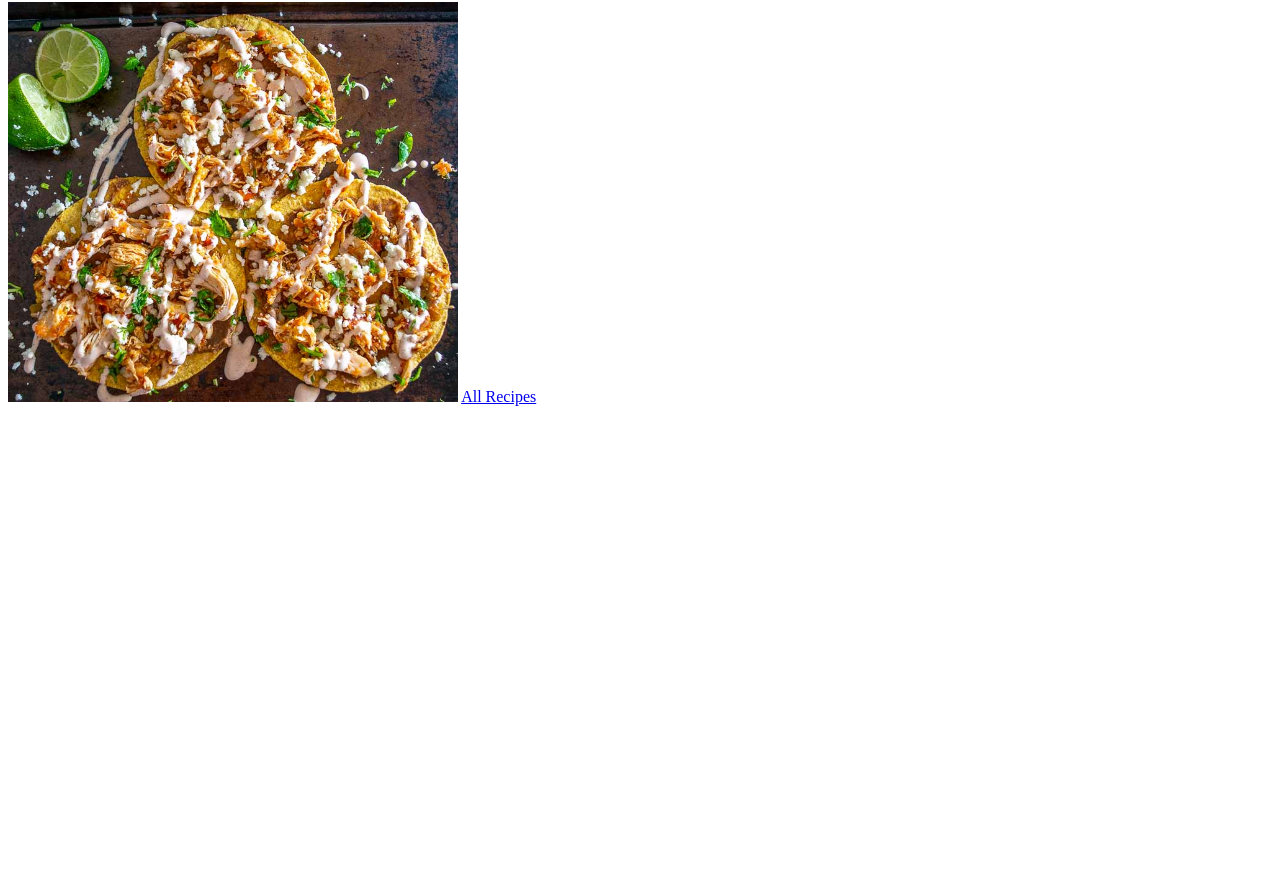
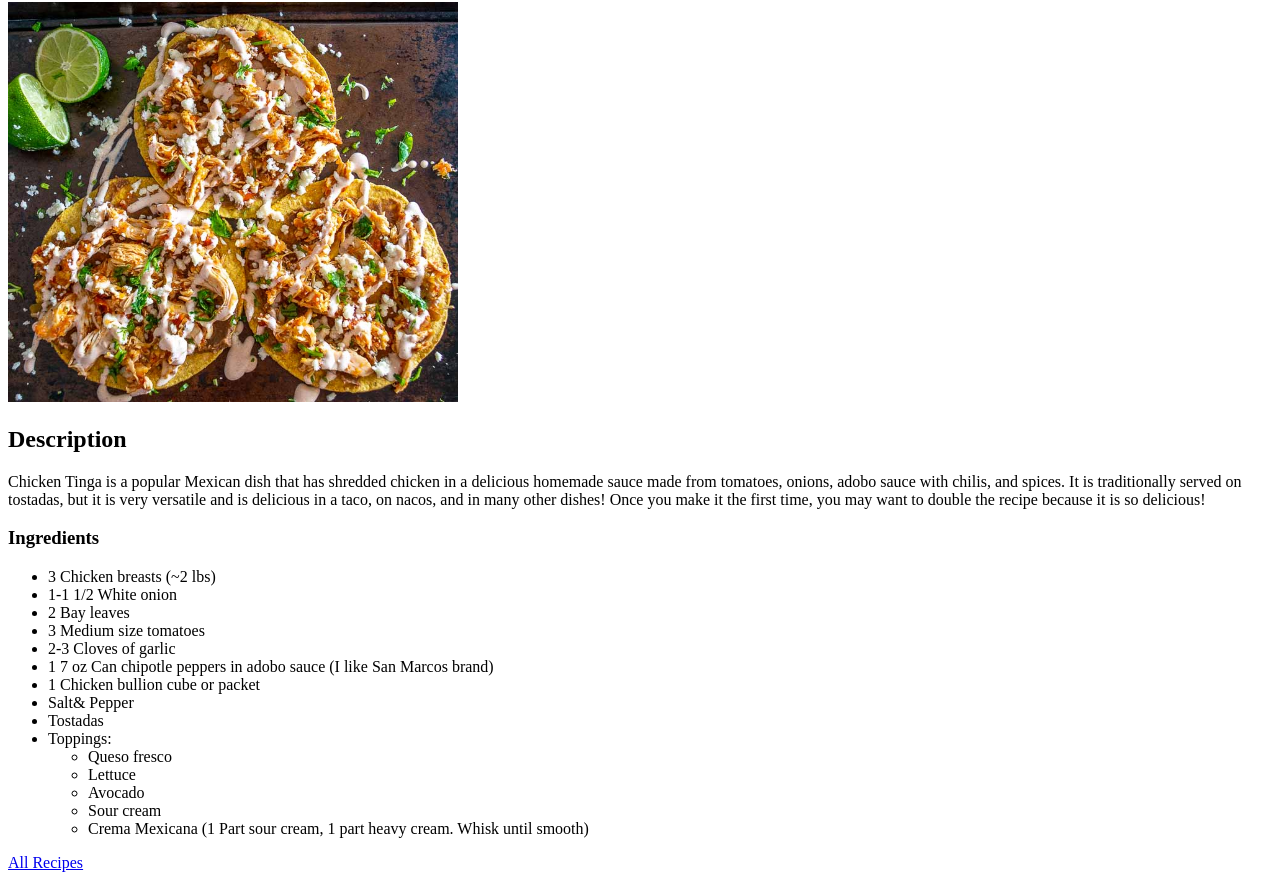
Before and after one commit to jsbs99/odin-recipes, a plain HTML site: page recipes/tinga.html in a window 1280 px wide. Shown: the part 78-958 px from the top of the page. Before the commit the page ends 800 px from the top, so only its background shows below. Drawn offline with Linux system fonts and the light colour scheme.

Commit message:
Write ingredients for tinga

```diff
--- a/recipes/tinga.html
+++ b/recipes/tinga.html
@@ -7,6 +7,29 @@
 <body>
     <h1>Tostadas de Tinga</h1>
     <img src="../img/tnga.jpeg" alt="Three well dressed tostadas with tinga and toppings" height="400" width="450">
+    <h2>Description</h2>
+     <p>Chicken Tinga is a popular Mexican dish that has shredded chicken in a delicious homemade sauce made from tomatoes, onions, adobo sauce with chilis, and spices. It is traditionally served on tostadas, but it is very versatile and is delicious in a taco, on nacos, and in many other dishes! Once you make it the first time, you may want to double the recipe because it is so delicious!</p>
+
+    <h3>Ingredients</h3>
+      <ul>
+        <li>3 Chicken breasts (~2 lbs)</li>
+        <li>1-1 1/2 White onion</li>
+        <li>2 Bay leaves</li>
+        <li>3 Medium size tomatoes</li>
+        <li>2-3 Cloves of garlic</li>
+        <li>1 7 oz Can chipotle peppers in adobo sauce (I like San Marcos brand)</li>
+        <li>1 Chicken bullion cube or packet</li>
+        <li>Salt& Pepper</li>
+        <li>Tostadas</li>
+        <li>Toppings:</li>
+        <ul>
+            <li>Queso fresco</li>
+            <li>Lettuce</li>
+            <li>Avocado</li>
+            <li>Sour cream</li>
+            <li>Crema Mexicana (1 Part sour cream, 1 part heavy cream. Whisk until smooth)</li>
+        </ul>
+      </ul>
 
 
 
```
